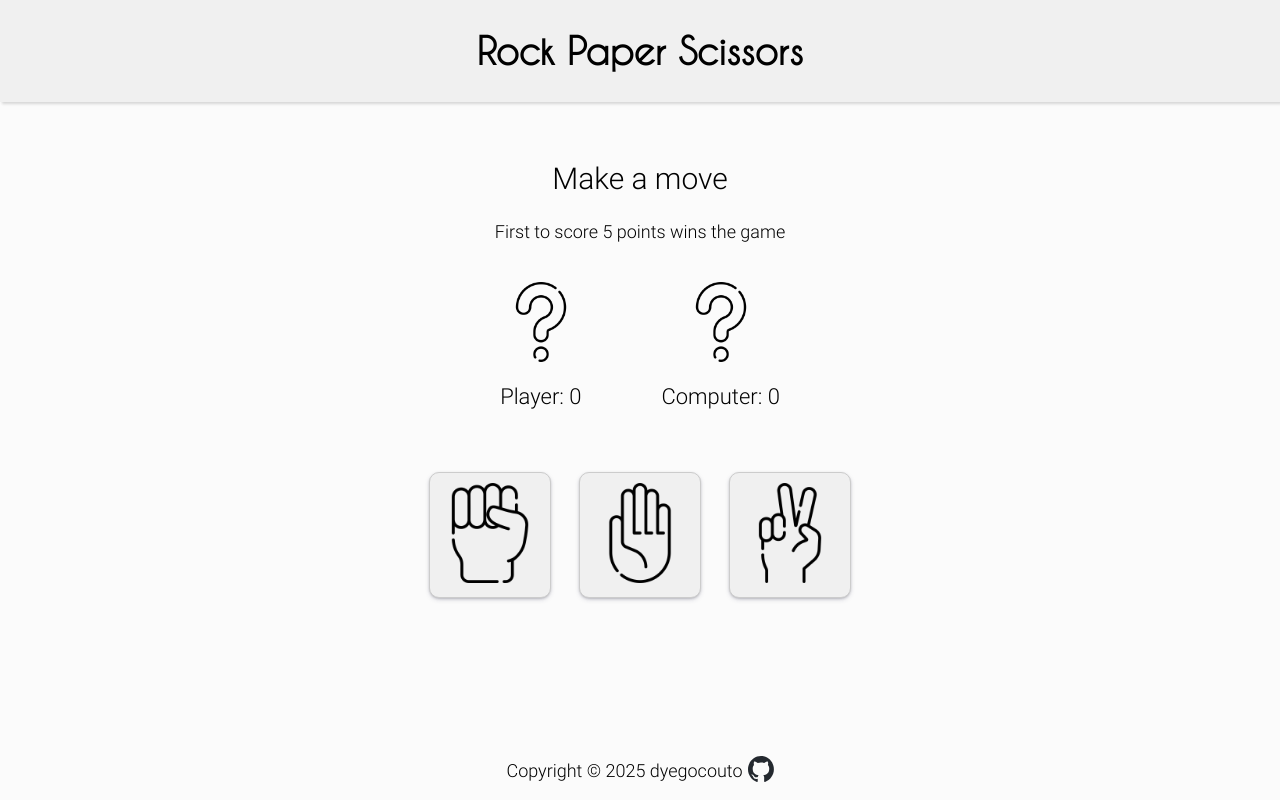
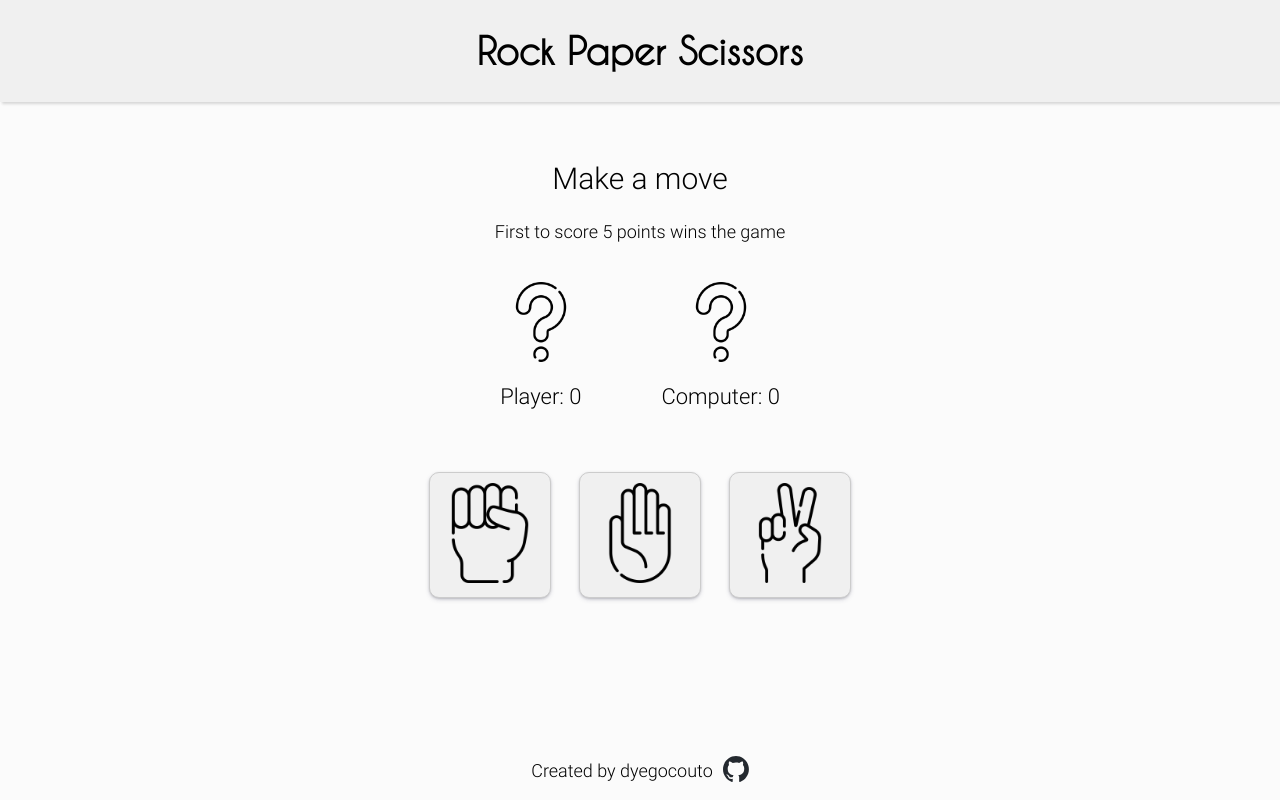
Before and after one commit to dyegocouto/rock-paper-scissors, a plain HTML site: page index.html in a window 1280 px wide. Drawn offline with Linux system fonts and the light colour scheme.

Commit message:
docs: update footer message regarding copyright
As it stands, I simply decided to add an MIT license to the repo
instead. I'm not a lawyer, and so that seems to be the easier, more
reasonable approach.

```diff
--- a/css/style.css
+++ b/css/style.css
@@ -127,7 +127,7 @@ body {
 }
 
 .footer-logo {
-  margin-left: 5px;
+  margin-left: 10px;
   width: 26px;
   height: 26px;
   transition: transform 0.3s linear;
--- a/index.html
+++ b/index.html
@@ -56,7 +56,7 @@
         </div>
       </main>
       <footer class="footer">
-        <p class="footer-text">Copyright &copy; 2025 dyegocouto</p>
+        <p class="footer-text">Created by dyegocouto</p>
         <a href="https://github.com/dyegocouto" target="_blank">
           <img
             class="footer-logo"
```
